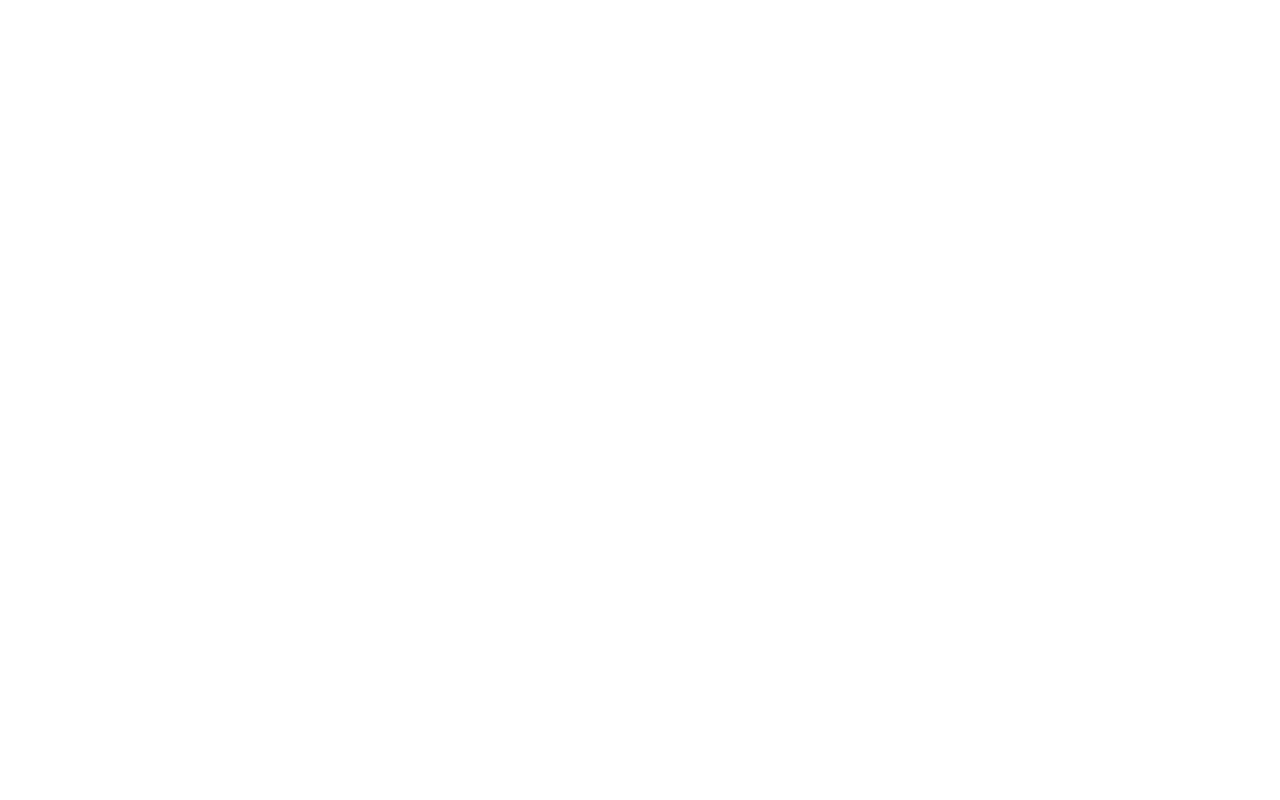
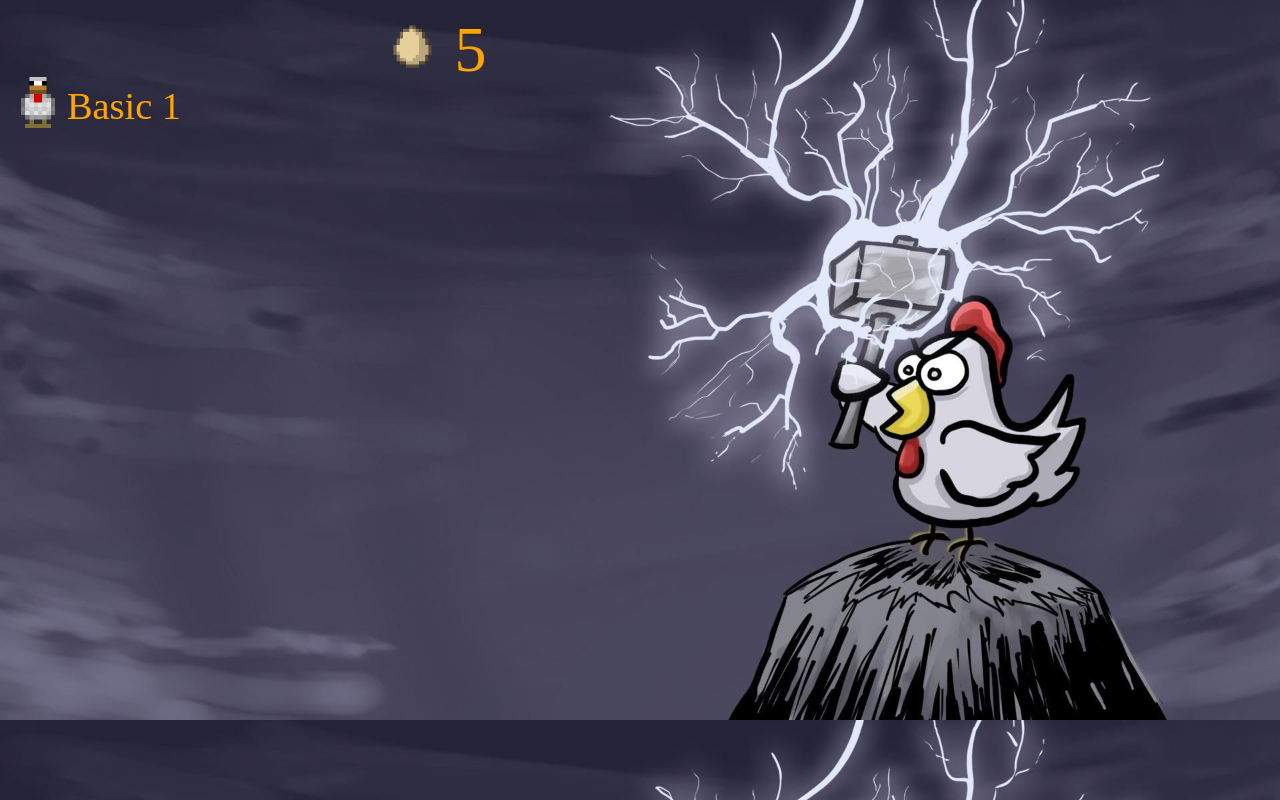
Before and after one commit to LewisSaber/ChickenAB, a plain HTML site: page index.html in a window 1280 px wide. Drawn offline with Linux system fonts and the light colour scheme.

Commit message:
Add some content

```diff
--- a/ElemCreator.js
+++ b/ElemCreator.js
@@ -5,3 +5,16 @@ function loadIDS(){
       e[allElements[i].id] = allElements[i]
     }
 }
+
+function createElements(){
+//chickens
+chickenNames.forEach(x => {
+
+  tag = document.createElement("div")
+  tag.setAttribute("class", "chicken")
+  tag.setAttribute("id", "chicken" + x)
+  tag.innerHTML  ="<img src='img/"+x+"chicken.png'> <div class='chickentext'>"+ x+ " <p id='chicken"+x+"Counter'>0</p></div>"
+  e.chickensdiv.appendChild(tag)
+ })
+loadIDS()
+}
--- a/constants.js
+++ b/constants.js
@@ -0,0 +1 @@
+let chickenNames = ["Basic"]
--- a/index.html
+++ b/index.html
@@ -7,8 +7,10 @@
     <title>ChickenAB</title>
   </head>
   <body id="body">
+      <div id="loading"></div>
      <div id="notification"></div>
-
+     <div id="eggs"><img src="img/egg.png"> <p id="eggcounter">0</p> </div>
+    <div id="chickensdiv"></div>
     <script src="decimal.js-master/decimal.js"></script>
     <script src="constants.js"></script>
     <script src="ElemCreator.js"></script>
--- a/script.js
+++ b/script.js
@@ -4,7 +4,8 @@ let loading = 0;
 
 function reset() {
     game = {
-      basic: Decimal(0),
+      Basic: Decimal(1),
+      eggs: Decimal(0),
     }
 
   }
@@ -18,7 +19,7 @@ function reset() {
 
 Decimal.config({ precision: 8, rounding: 4 })
 
-Decimal.prototype.formateNumber = function (max = 5, r = 1) {
+Decimal.prototype.formateNumber = function (max = 5, r = 0) {
     if (this.e >= 100000) {
       formatestring = 1 + "ee" + Math.log10(this.e).toFixed(1)
     } else if (this.e >= max) {
@@ -88,13 +89,20 @@ Decimal.prototype.formateNumber = function (max = 5, r = 1) {
     window.location.reload()
   }
 
+  let savetimer
+  let ticktimer
+  let fastticktimer
+  let loadingtimer
    function LOADING(){
     loadIDS()
+    createElements()
     load()
 
 
-
-  let savetimer = setInterval(save,1000);
+fastticktimer = setInterval(fasttick,100)
+ticktimer = setInterval(tick,1000)
+  savetimer = setInterval(save,1000)
+  loadingtimer = setInterval(loadScreen,20)
   loading = 1;
    }
 
@@ -110,3 +118,36 @@ Decimal.prototype.formateNumber = function (max = 5, r = 1) {
   function removenotification() {
     e.notification.style.display = "none"
   }
+  function updateChickens(){
+      chickenNames.forEach((x) =>{
+    e["chicken"+x+"Counter"].innerText = game[x].formateNumber()
+      })
+  }
+//once a second
+  function tick(){
+   updateChickens()
+   e.eggcounter.innerText = game.eggs.formateNumber()
+
+  }
+  //10 times secon
+  function fasttick(){
+      game.eggs = game.eggs.plus(game.Basic.mul(0.1))
+  }
+
+  let loadingScreenOpacity = 1.5
+
+
+  function loadScreen()
+  {
+    console.log(loadingScreenOpacity)
+    if(loadingScreenOpacity < 0.5)
+    loadingScreenOpacity = loadingScreenOpacity-0.03
+    else
+    loadingScreenOpacity = loadingScreenOpacity-0.01
+
+      e.loading.style.opacity = loadingScreenOpacity
+    if(loadingScreenOpacity <= 0){
+        e.loading.style.display = "none"
+        clearInterval(loadingtimer)
+    }
+  }
--- a/styles.css
+++ b/styles.css
@@ -1,3 +1,16 @@
+#loading{
+    position: absolute;
+    z-index: 1000;
+    background-image: url("img/loading.gif");
+    background-size: cover;
+    width: 100%;
+    height: 100%;
+    top: 0%;
+    left: 0%;
+
+}
+
+
 #notification {
     position: absolute;
     display: none;
@@ -13,3 +26,54 @@
     padding: 1%;
     font-family: Arial, Helvetica, sans-serif;
   }
+ #eggcounter
+ {
+     display: inline;
+
+ }
+ #eggs
+ {
+    font-size: 5vw;
+    width: 30%;
+    height: 5vw;
+    display: block;
+    margin-left: 30%;
+    margin-top: 1%;
+
+ }
+ #eggs > img{
+     height: 80%;
+     background-size: cover;
+ }
+ #body{
+     background-image: url("img/background.jpg");
+     background-size: cover;
+     color: orange;
+
+ }
+
+
+
+.chicken > img{
+background-size: cover;
+height: 4vw;
+padding: 0%;
+margin-right: 1%;
+display: inline;
+vertical-align: sub;
+
+}
+#chickensdiv{
+    margin-left: 1%;
+    width: 20vw;
+    display: block;
+    font-size: 3vw;
+    height: 10vw;
+}
+
+.chickentext{
+    display: inline;
+}
+.chickentext > * {
+    display: inline;
+}
```
Also changed, not shown: img/background.jpg (added), img/basicchicken.png (added), img/egg.png (added), img/loading.gif (added).
